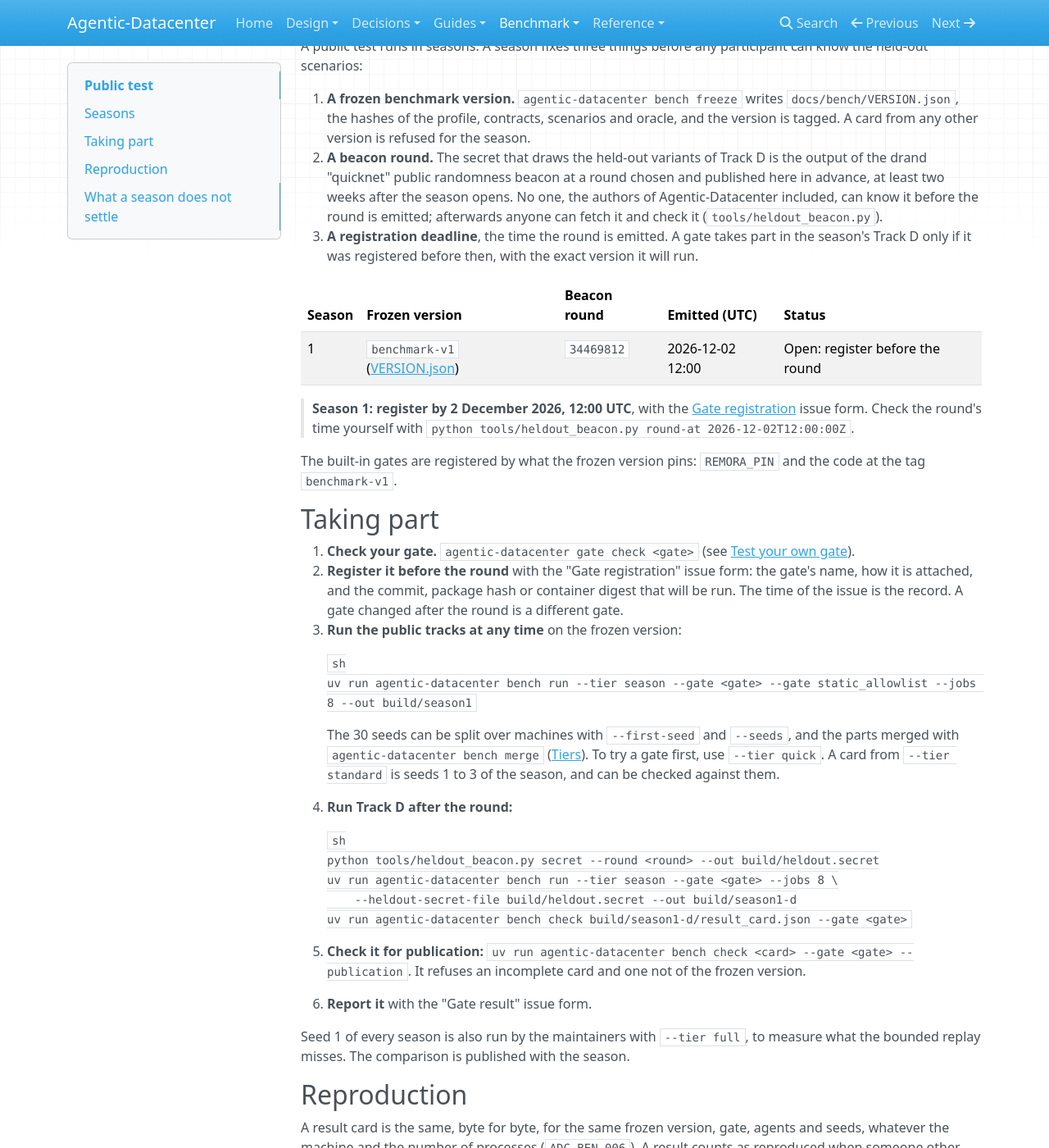
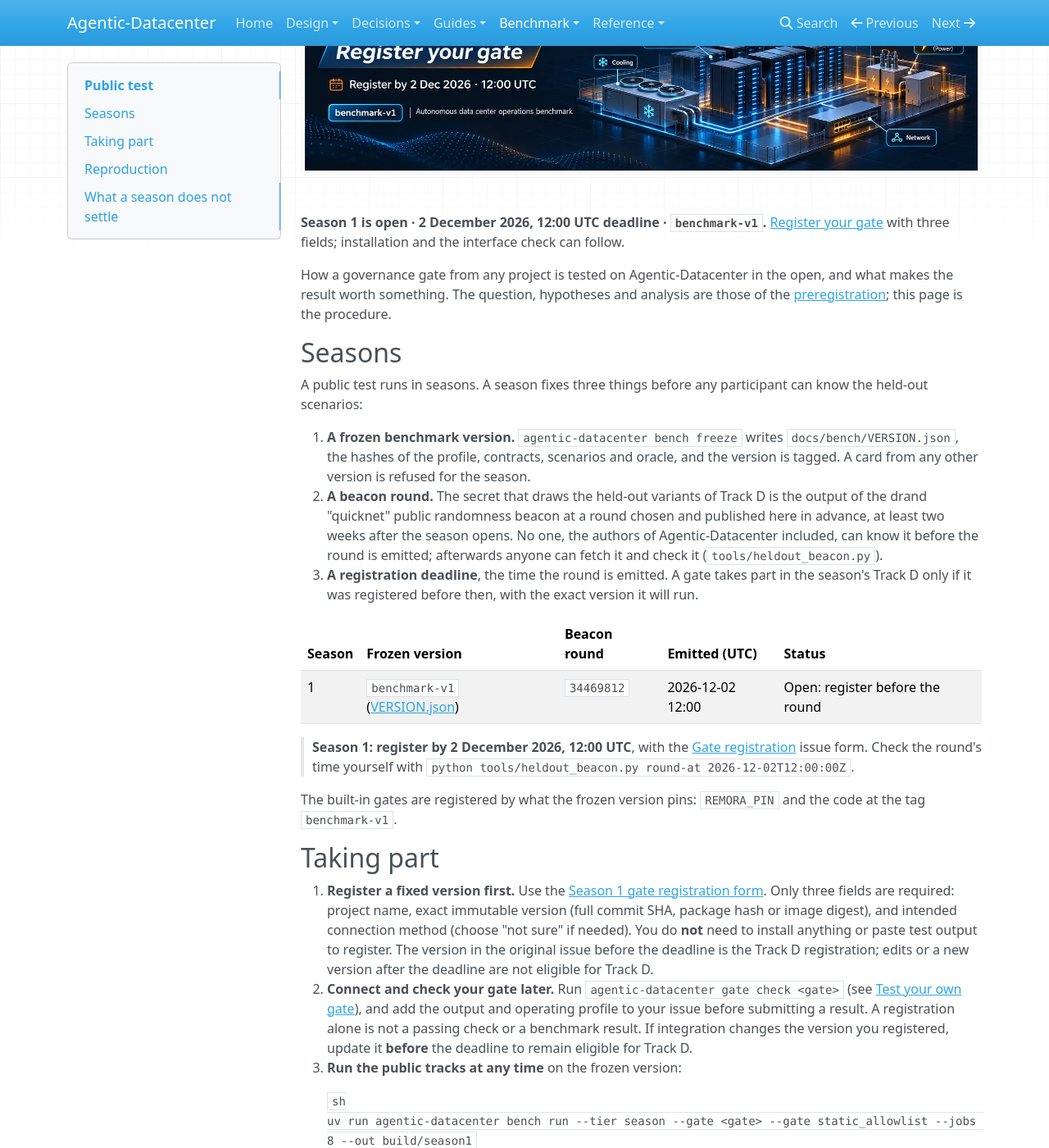
Before and after one commit to agentic-datacenter/agentic-datacenter, an MkDocs documentation site: the page built from docs/bench/PUBLIC_TEST.md, in a window 1280 px wide and 1400 px high, scrolled down 225 px. Shown: the whole window at 82% size. Built offline with MkDocs 1.6.1, drawn with Linux system fonts in a browser that asks for light colours; nearby versions of some CDN libraries.

Commit message:
docs: launch visual Season 1 gate registration
* ux: simplify Season 1 gate registration to three required fields

* docs: clarify register-first Season 1 workflow

* docs: clarify register-first Season 1 workflow

* docs: link registration form to public test instructions

* docs: add optimized Season 1 registration banner

* ux: feature Season 1 hero and clear three-step issue form

* docs: turn Season 1 README section into a linked visual registration landing

* docs: add visual Season 1 registration entrypoint to public test guide

* docs: disclose provenance of generated Season 1 registration artwork

* docs: clarify pre-deadline version updates remain eligible

````diff
--- a/docs/bench/PUBLIC_TEST.md
+++ b/docs/bench/PUBLIC_TEST.md
@@ -1,4 +1,8 @@
 # Public test
+
+[![Agentic-Datacenter Season 1 Public Test](../media/season1-register-banner.webp)](https://github.com/darklordVirtual/agentic-datacenter/issues/new?template=gate-registration.yml)
+
+**Season 1 is open · 2 December 2026, 12:00 UTC deadline · `benchmark-v1`.** [Register your gate](https://github.com/darklordVirtual/agentic-datacenter/issues/new?template=gate-registration.yml) with three fields; installation and the interface check can follow.
 
 How a governance gate from any project is tested on Agentic-Datacenter in the open, and what makes the result worth something. The question, hypotheses and analysis are those of the [preregistration](PREREGISTRATION.md); this page is the procedure.
 
@@ -20,8 +24,8 @@ The built-in gates are registered by what the frozen version pins: `REMORA_PIN`
 
 ## Taking part
 
-1. **Check your gate.** `agentic-datacenter gate check <gate>` (see [Test your own gate](../guides/bring-your-own-gate.md)).
-2. **Register it before the round** with the "Gate registration" issue form: the gate's name, how it is attached, and the commit, package hash or container digest that will be run. The time of the issue is the record. A gate changed after the round is a different gate.
+1. **Register a fixed version first.** Use the [Season 1 gate registration form](https://github.com/darklordVirtual/agentic-datacenter/issues/new?template=gate-registration.yml). Only three fields are required: project name, exact immutable version (full commit SHA, package hash or image digest), and intended connection method (choose "not sure" if needed). You do **not** need to install anything or paste test output to register. The version in the original issue before the deadline is the Track D registration; edits or a new version after the deadline are not eligible for Track D.
+2. **Connect and check your gate later.** Run `agentic-datacenter gate check <gate>` (see [Test your own gate](../guides/bring-your-own-gate.md)), and add the output and operating profile to your issue before submitting a result. A registration alone is not a passing check or a benchmark result. If integration changes the version you registered, update it **before** the deadline to remain eligible for Track D.
 3. **Run the public tracks at any time** on the frozen version:
 
     ```sh
````
Also changed, not shown: README.md (+10 -5 lines), THIRD_PARTY_NOTICES.md (+2 -0 lines), docs/media/season1-register-banner.webp (added), 1 other file.
